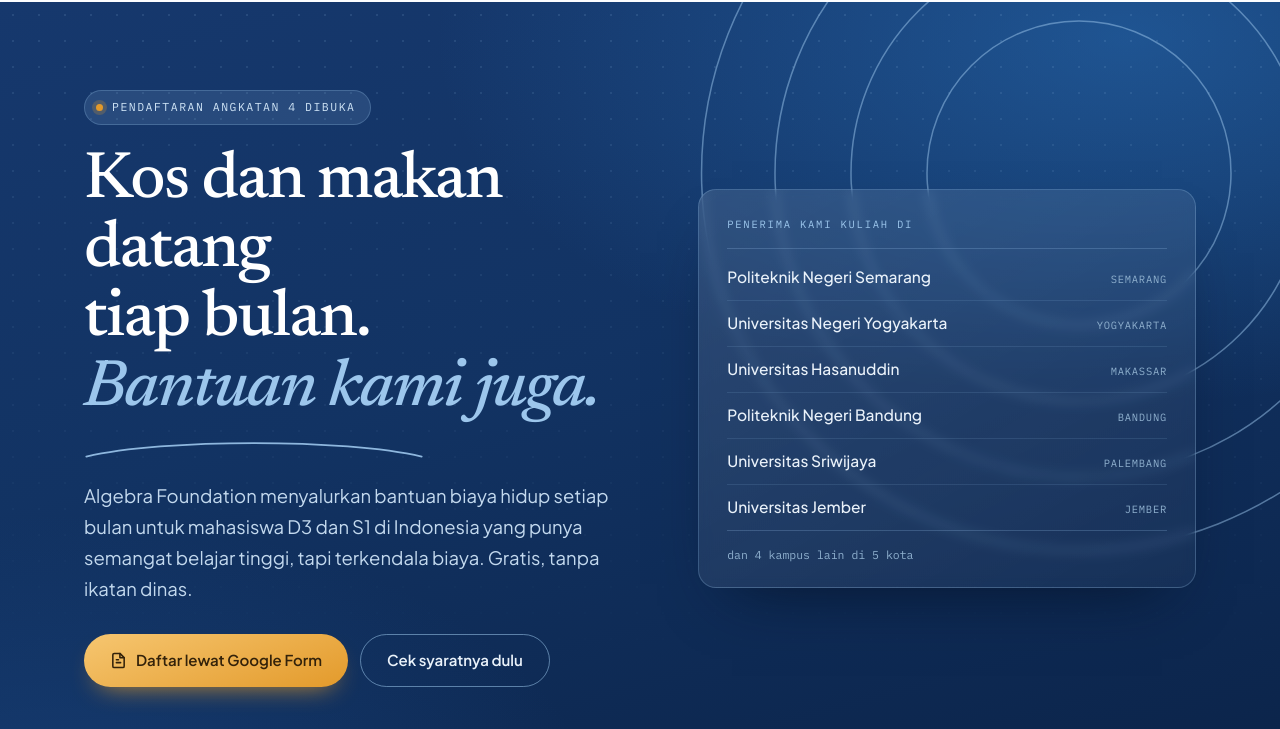
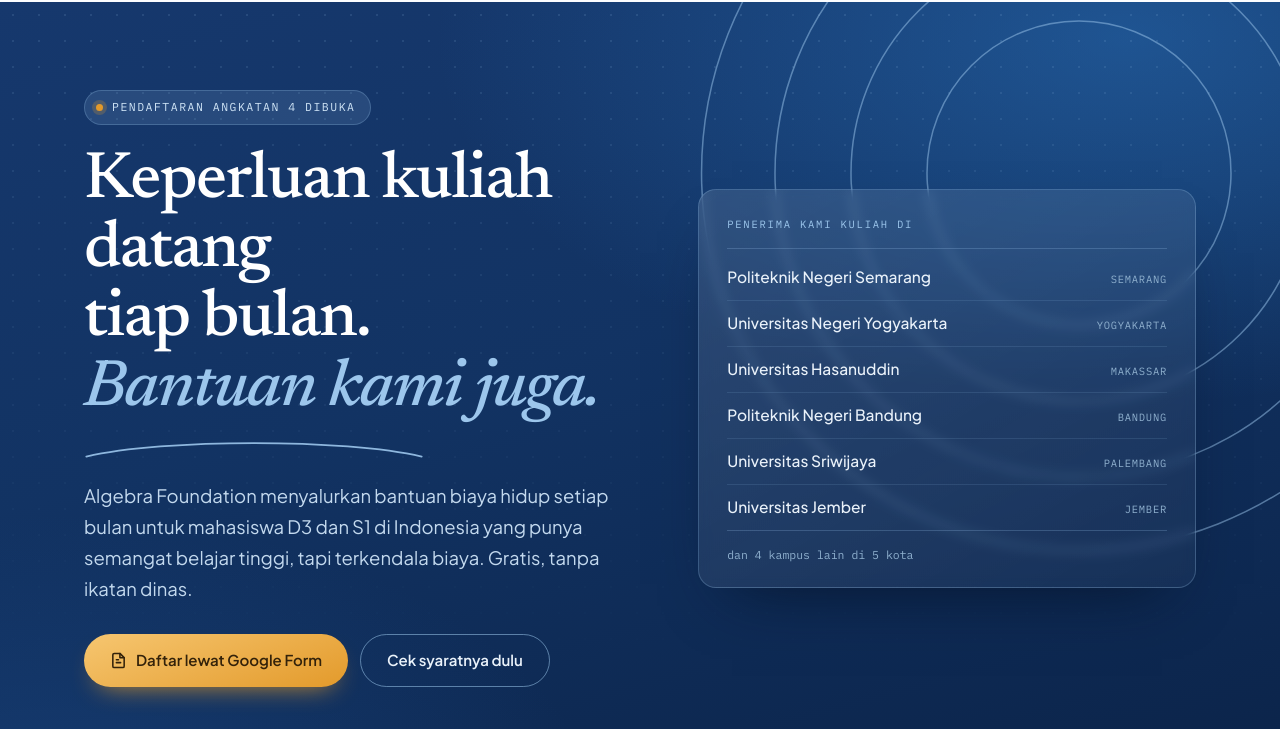
Before and after one commit to algebrafoundation/algebrafoundation.github.io, a plain HTML site: page index.html in a window 1280 px wide. Shown: the part 71-800 px from the top of the page. Drawn offline with Linux system fonts and the light colour scheme.

Commit message:
Update index.html

```diff
--- a/index.html
+++ b/index.html
@@ -542,7 +542,7 @@
       <p class="eyebrow reveal"><span class="dot"></span> Pendaftaran angkatan 4 dibuka</p>
 
       <h1 class="hero__title reveal">
-        Kos dan makan datang<br>tiap bulan.<br>
+        Keperluan kuliah datang<br>tiap bulan.<br>
         <em>Bantuan kami juga.</em>
       </h1>
 
```
